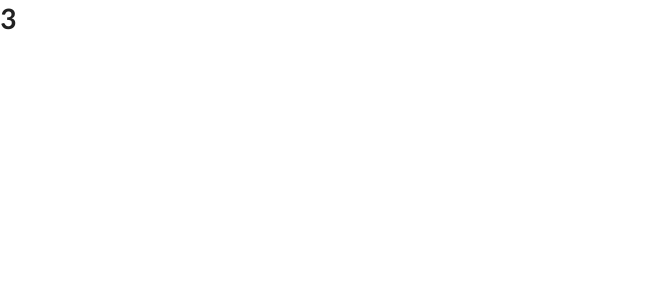
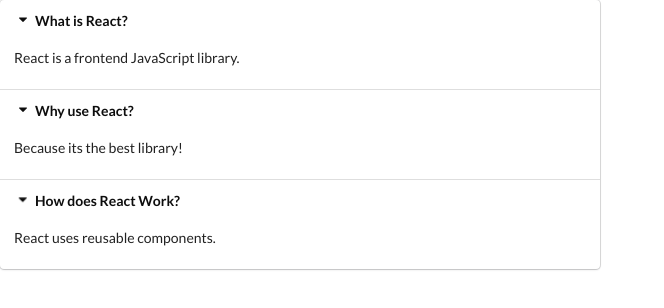
Before and after one commit to diego-rg/react-widgets-hooks, a React (Create React App) app: page / in a window 1280 px wide. Shown: the top 308 px of the page, without its empty margins (0-664 px from the left). Built offline with nearby package versions, Linux system fonts and the light colour scheme.

Commit message:
basic style Accordion

```diff
--- a/src/App.js
+++ b/src/App.js
@@ -8,7 +8,7 @@ const items = [
   },
   {
     title: "Why use React?",
-    content: "Because its the best library!.",
+    content: "Because its the best library!",
   },
   {
     title: "How does React Work?",
--- a/src/components/Accordion.js
+++ b/src/components/Accordion.js
@@ -1,7 +1,21 @@
 import React from "react";
 
 const Accordion = ({ items }) => {
-  return <h1>{items.length}</h1>;
+  const renderedItems = items.map((item) => {
+    //Usamos un fragmento en vez de div para evitar que o css de semantic ui nos poña 2 border
+    return (
+      <React.Fragment key={item.title}>
+        <div className="title active">
+          <i className="dropdown icon"></i>
+          {item.title}
+        </div>
+        <div className="content active">
+          <p>{item.content}</p>
+        </div>
+      </React.Fragment>
+    );
+  });
+  return <div className="ui styled accordion">{renderedItems}</div>;
 };
 
 export default Accordion;
```
